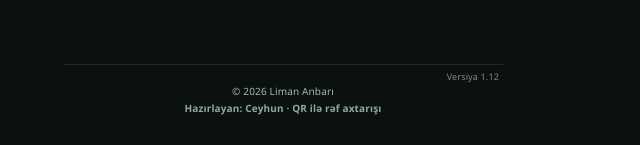
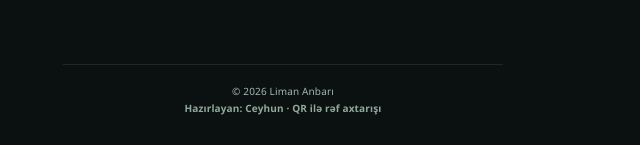
Before and after one commit to karypsx/Liman-Anbari, a plain HTML site: page index.html in a window 1280 px wide. Shown: the part 652-797 px from the top of the page, 357-997 px from the left. Drawn offline with nearby package versions, Linux system fonts and the light colour scheme; no server answers.

Commit message:
Update index.html

```diff
--- a/index.html
+++ b/index.html
@@ -93,7 +93,7 @@
             <footer class="app-footer">
             <span>© 2026 Liman Anbarı</span>
             <span class="footer-credit">Hazırlayan: Ceyhun · QR ilə rəf axtarışı</span>
-            <span class="footer-version">Versiya 1.12</span>
+
         </footer>
     </main>
     <script src="script.js?v=12"></script>
```
